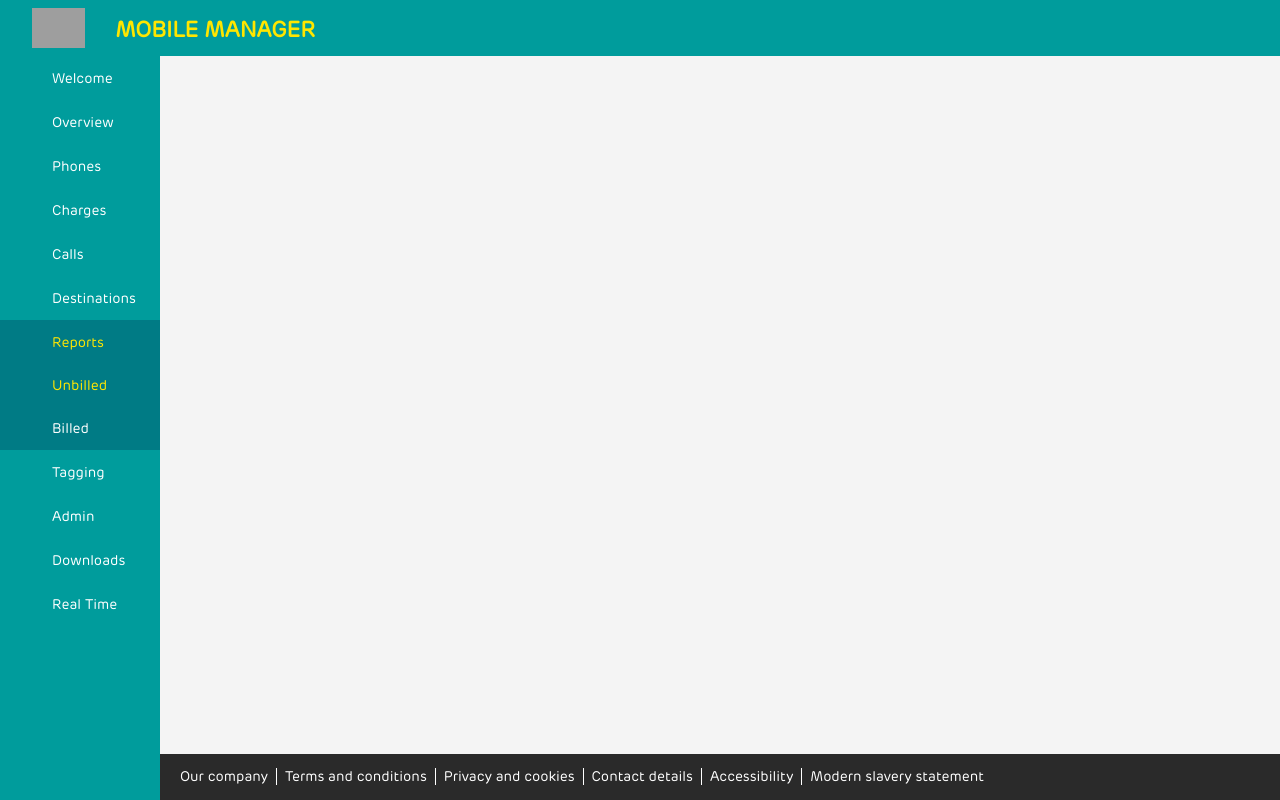
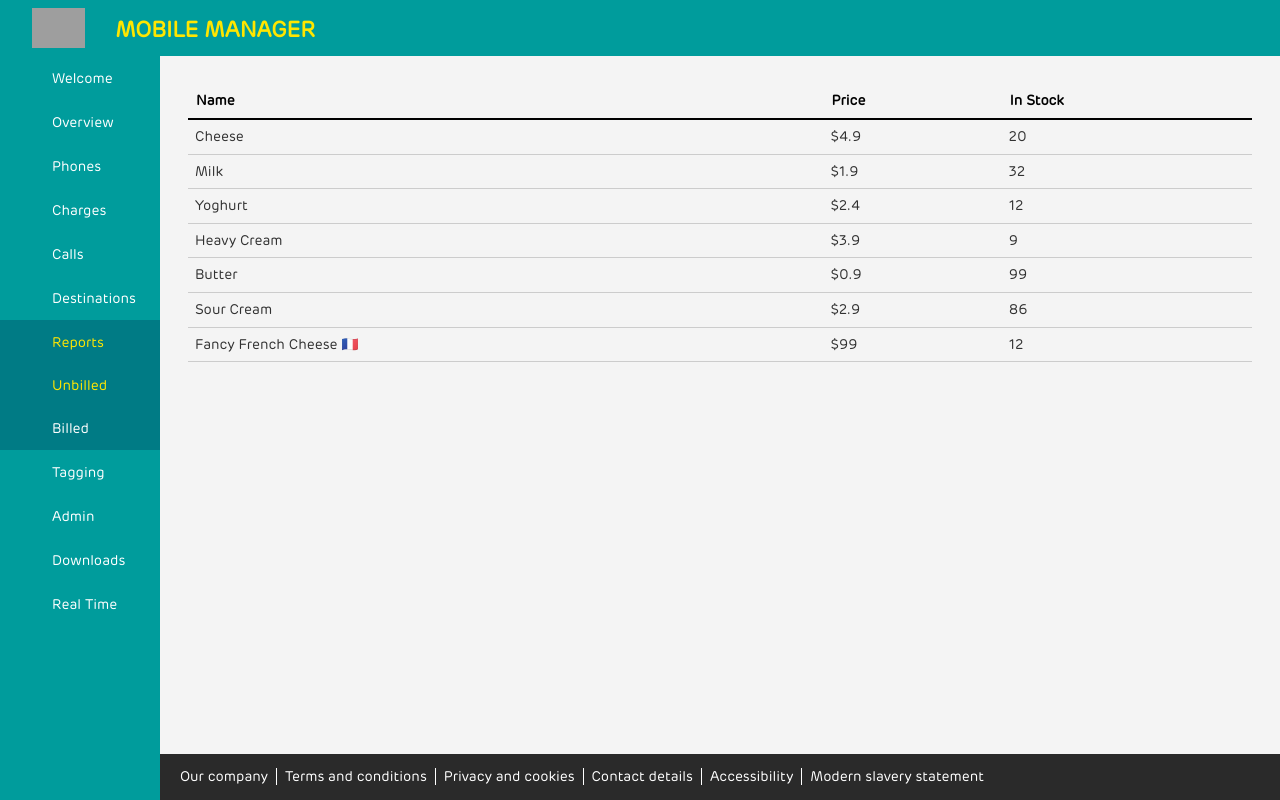
Before and after one commit to Swinny96/mm-ee, a Gatsby site: page / in a window 1280 px wide. Built offline with nearby package versions, Linux system fonts and the light colour scheme; Gatsby itself is replaced by a stand-in of ours; grey boxes are pictures that could not be loaded; a web font is replaced by a local one.

Commit message:
Added Table & Welcome Page

```diff
--- /dev/null
+++ b/src/components/Tables/Table.jsx
@@ -0,0 +1,149 @@
+import React from 'react';
+import styled from 'styled-components'
+
+const useSortableData = (items, config = null) => {
+  const [sortConfig, setSortConfig] = React.useState(config);
+
+  const sortedItems = React.useMemo(() => {
+    let sortableItems = [...items];
+    if (sortConfig !== null) {
+      sortableItems.sort((a, b) => {
+        if (a[sortConfig.key] < b[sortConfig.key]) {
+          return sortConfig.direction === 'ascending' ? -1 : 1;
+        }
+        if (a[sortConfig.key] > b[sortConfig.key]) {
+          return sortConfig.direction === 'ascending' ? 1 : -1;
+        }
+        return 0;
+      });
+    }
+    return sortableItems;
+  }, [items, sortConfig]);
+
+  const requestSort = (key) => {
+    let direction = 'ascending';
+    if (
+      sortConfig &&
+      sortConfig.key === key &&
+      sortConfig.direction === 'ascending'
+    ) {
+      direction = 'descending';
+    }
+    setSortConfig({ key, direction });
+  };
+
+  return { items: sortedItems, requestSort, sortConfig };
+};
+
+const ProductTable = (props) => {
+  const { items, requestSort, sortConfig } = useSortableData(props.products);
+  const getClassNamesFor = (name) => {
+    if (!sortConfig) {
+      return;
+    }
+    return sortConfig.key === name ? sortConfig.direction : undefined;
+  };
+  return (
+    <NewTable>
+      <TableHead>
+        <TableRow>
+          <TableHeading>
+            <TableButton
+              type="button"
+              onClick={() => requestSort('name')}
+              className={getClassNamesFor('name')}
+            >
+              Name
+            </TableButton>
+          </TableHeading>
+          <TableHeading>
+            <TableButton
+              type="button"
+              onClick={() => requestSort('price')}
+              className={getClassNamesFor('price')}
+            >
+              Price
+            </TableButton>
+          </TableHeading>
+          <TableHeading>
+            <TableButton
+              type="button"
+              onClick={() => requestSort('stock')}
+              className={getClassNamesFor('stock')}
+            >
+              In Stock
+            </TableButton>
+          </TableHeading>
+        </TableRow>
+      </TableHead>
+      <TableBody>
+        {items.map((item) => (
+          <TableRow key={item.id}>
+            <TableDetails>{item.name}</TableDetails>
+            <TableDetails>${item.price}</TableDetails>
+            <TableDetails>{item.stock}</TableDetails>
+          </TableRow>
+        ))}
+      </TableBody>
+    </NewTable>
+  );
+};
+
+export default function Table() {
+  return (
+    <div className="Table">
+      <ProductTable
+        products={[
+          { id: 1, name: 'Cheese', price: 4.9, stock: 20 },
+          { id: 2, name: 'Milk', price: 1.9, stock: 32 },
+          { id: 3, name: 'Yoghurt', price: 2.4, stock: 12 },
+          { id: 4, name: 'Heavy Cream', price: 3.9, stock: 9 },
+          { id: 5, name: 'Butter', price: 0.9, stock: 99 },
+          { id: 6, name: 'Sour Cream ', price: 2.9, stock: 86 },
+          { id: 7, name: 'Fancy French Cheese 🇫🇷', price: 99, stock: 12 },
+        ]}
+      />
+    </div>
+  );
+}
+
+const NewTable = styled.table`
+  width: 100%;
+  border-collapse: collapse;
+`
+const TableHead = styled.thead``
+const TableRow = styled.tr`
+    &:hover {
+        background-color: #eee;
+    }
+`
+const TableHeading = styled.th`
+  text-align: left;
+  border-bottom: 2px solid black;
+`
+const TableBody = styled.tbody``
+const TableDetails = styled.td`
+    padding: 0.5em;
+    border-bottom: 1px solid #ccc;
+`
+const TableButton = styled.button`
+  border: 0;
+  border-radius: none;
+  font-family: inherit;
+  font-weight: 700;
+  font-size: inherit;
+  padding: 0.5em;
+  margin-bottom: 1px;
+  background: transparent;
+
+  &.ascending::after {
+    content: '👇';
+    display: inline-block;
+    margin-left: 1em;
+  }
+  &.descending::after {
+    content: '☝️';
+    display: inline-block;
+    margin-left: 1em;
+  }
+`
--- a/src/components/layout.css
+++ b/src/components/layout.css
@@ -521,4 +521,47 @@ footer {
 
 .card_background {
   background-image: url("../images/welcome/Background.png");
+  background-size: cover;
+  background: #007b85;
 }
+
+/* table {
+  width: 100%;
+  border-collapse: collapse;
+}
+
+thead th {
+  text-align: left;
+  border-bottom: 2px solid black;
+}
+
+thead button {
+  border: 0;
+  border-radius: none;
+  font-family: inherit;
+  font-weight: 700;
+  font-size: inherit;
+  padding: 0.5em;
+  margin-bottom: 1px;
+}
+
+thead button.ascending::after {
+  content: '👇';
+  display: inline-block;
+  margin-left: 1em;
+}
+
+thead button.descending::after {
+  content: '☝️';
+  display: inline-block;
+  margin-left: 1em;
+}
+
+tbody td {
+  padding: 0.5em;
+  border-bottom: 1px solid #ccc;
+}
+
+tbody tr:hover {
+  background-color: #eee;
+} */
--- a/src/pages/index.jsx
+++ b/src/pages/index.jsx
@@ -5,6 +5,7 @@ import SubNavLink from "../components/sublink"
 
 import Layout from "../components/layout"
 import Seo from "../components/seo"
+import Table from "../components/Tables/Table"
 
 const IndexPage = () => (
   <Layout>
@@ -127,7 +128,7 @@ const IndexPage = () => (
          }
        />
        <main>
-
+         <Table />
        </main>
   </Layout>
 )
```
Also changed, not shown: src/components/Tables/TableData.jsx (added, +46 -0 lines), src/components/Welcome/Card.jsx (+51 -30 lines), src/components/Welcome/Cards.jsx (+7 -7 lines), src/pages/Welcome.jsx (+10 -9 lines), 1 other file.
